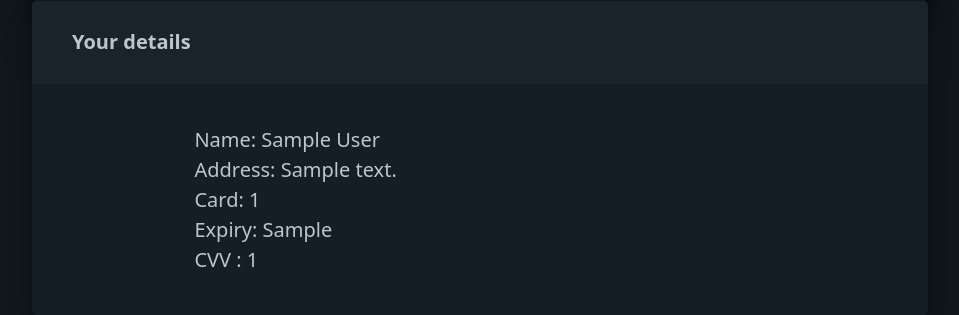
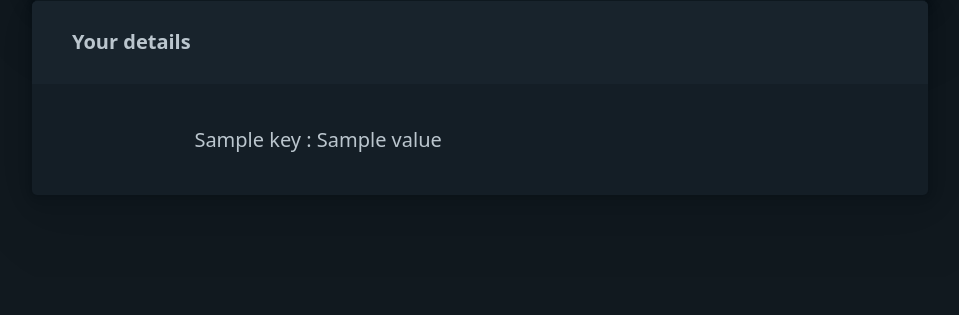
Before and after one commit to shanopow/pizza_web_app, a Django app: template pizza_app/app/templates/final.html in a window 1280 px wide. Shown: the part 523-838 px from the top of the page, without its empty margins (160-1119 px from the left). After the commit the page ends 675 px from the top, so only its background shows below. Run offline with Django 4.2, Linux system fonts and the light colour scheme; tables that the repository leaves empty hold one stand-in row (values such as "Sample post"); the template is opened without the code that fills it: values that come from a table or form of the project are taken from there, most other values are stand-ins (such as "Sample title", 1, 10 or a date in 2020).

Commit message:
refactored final template

```diff
--- a/pizza_app/app/templates/final.html
+++ b/pizza_app/app/templates/final.html
@@ -16,16 +16,16 @@
                 <p>{{ key }}</p>
               {% endif %}
             {% endfor %}
-        </ul>
+          </ul>
     </article>
 
     <article>
         <header> <b>Your details </b> </header>
-          <p> Name: {{ order.customer.name }} <p>
-          <p> Address: {{ order.customer.address }} </p>
-          <p> Card: {{ order.customer.card }} </p>
-          <p> Expiry: {{ order.customer.expiry }} </p>
-          <p> CVV : {{ order.customer.cvv}}</p>
-    </article>
+        {% for key, value in dets.items %}
+        {% if key != '_state' %}
+        <p> {{ key }} : {{ value }} <p>
+        {% endif %}
+          {% endfor %}
+        </article>
 
 {% endblock %}
```
Also changed, not shown: pizza_app/app/templates/details.html (+2 -5 lines), pizza_app/app/views.py (+7 -8 lines), pizza_app/db.sqlite3.
